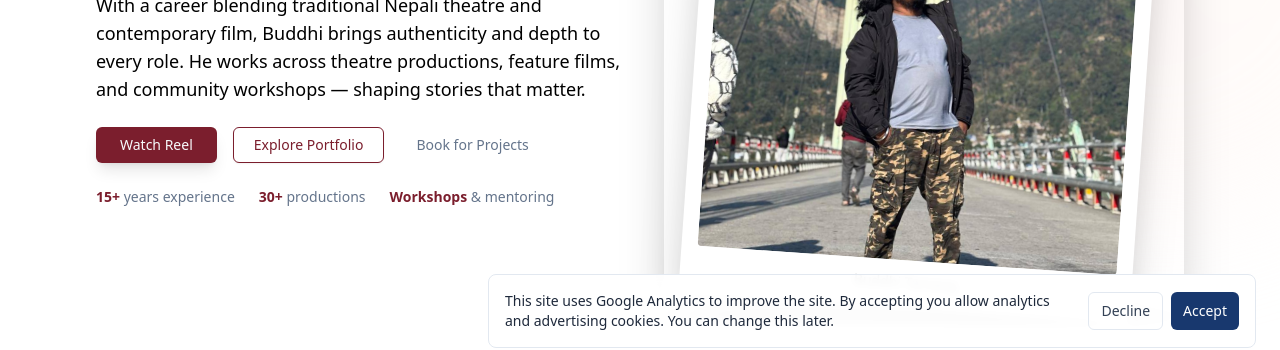
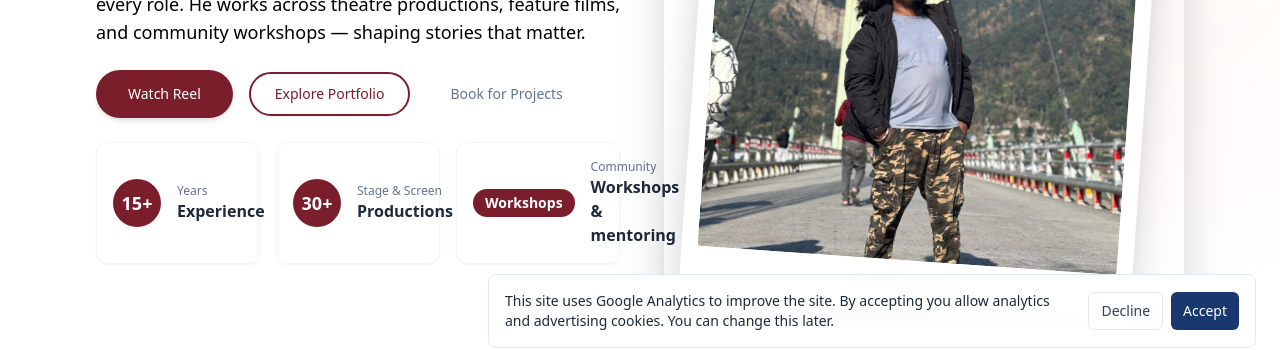
Before and after one commit to Saga-Infographics/Buddhi_tamang, a React (Vite) app in the folder project/: page / in a window 1280 px wide. Shown: the part 428-778 px from the top of the page. Built offline with nearby package versions, Linux system fonts and the light colour scheme; no server answers.

Commit message:
changes in layout and enhancement in frontend

```diff
--- a/project/src/components/ui/button.tsx
+++ b/project/src/components/ui/button.tsx
@@ -4,27 +4,27 @@ import * as React from "react";
 import { cn } from "../../lib/utils";
 
 const buttonVariants = cva(
-  "inline-flex items-center justify-center gap-2 whitespace-nowrap rounded-md text-sm font-medium transition-colors focus-visible:outline-none focus-visible:ring-1 focus-visible:ring-ring disabled:pointer-events-none disabled:opacity-50 [&_svg]:pointer-events-none [&_svg]:size-4 [&_svg]:shrink-0",
+  "inline-flex items-center justify-center gap-2 whitespace-nowrap rounded-full text-sm font-medium transition-colors transition-transform duration-200 transform-gpu focus-visible:outline-none focus-visible:ring-1 focus-visible:ring-ring disabled:pointer-events-none disabled:opacity-50 [&_svg]:pointer-events-none [&_svg]:size-4 [&_svg]:shrink-0",
   {
     variants: {
       variant: {
         default:
-          "bg-[#7B1E2C] text-white shadow hover:bg-[#6a1a26]",
+          "bg-[#7B1E2C] text-white shadow-md hover:bg-[#6a1a26] hover:shadow-lg hover:-translate-y-1",
         primary:
-          "bg-[#7B1E2C] text-white shadow-lg hover:bg-[#6a1a26]",
+          "bg-[#7B1E2C] text-white shadow-lg hover:bg-[#6a1a26] hover:shadow-xl hover:-translate-y-1",
         destructive:
           "bg-destructive text-destructive-foreground shadow-sm hover:bg-destructive/90",
         outline:
-          "border border-input bg-background shadow-sm hover:bg-[#7B1E2C]/10 hover:border-[#7B1E2C] hover:text-[#7B1E2C]",
+          "border-2 border-[#7B1E2C] bg-transparent text-[#7B1E2C] shadow-sm hover:bg-[#7B1E2C]/8 hover:text-white",
         secondary:
           "bg-secondary text-secondary-foreground shadow-sm hover:bg-secondary/80",
-        ghost: "hover:bg-[#7B1E2C]/10 hover:text-[#7B1E2C]",
+        ghost: "text-muted-foreground hover:bg-[#7B1E2C]/10 hover:text-[#7B1E2C]",
         link: "text-[#7B1E2C] underline-offset-4 hover:underline",
       },
       size: {
-        default: "h-9 px-4 py-2",
-        sm: "h-8 rounded-md px-3 text-xs",
-        lg: "h-10 rounded-md px-8",
+        default: "h-11 px-6",
+        sm: "h-9 px-3 text-xs",
+        lg: "h-12 px-8",
         icon: "h-9 w-9",
       },
     },
--- a/project/src/screens/Home/Home.tsx
+++ b/project/src/screens/Home/Home.tsx
@@ -33,28 +33,44 @@ export const Home = (): JSX.Element => {
               </p>
 
               <div className="flex flex-wrap items-center gap-4 mb-6">
-                <Button asChild className="bg-primary text-primary-foreground px-6 py-3 rounded-md shadow-lg hover:shadow-xl transition-transform hover:-translate-y-0.5">
+                <Button asChild size="lg">
                   <Link to="/media">Watch Reel</Link>
                 </Button>
 
-                <Button asChild variant="outline" className="border-primary text-primary hover:bg-primary/10 px-5 py-3 rounded-md">
+                <Button asChild variant="outline">
                   <Link to="/portfolio">Explore Portfolio</Link>
                 </Button>
 
-                <Button asChild variant="ghost" className="text-muted-foreground px-4 py-2">
+                <Button asChild variant="ghost">
                   <Link to="/contact">Book for Projects</Link>
                 </Button>
               </div>
 
-              <div className="flex flex-wrap gap-6 text-sm text-muted-foreground">
-                <div>
-                  <strong className="text-primary">15+</strong> years experience
+              <div className="mt-6 grid grid-cols-1 sm:grid-cols-3 gap-4">
+                <div className="flex items-center gap-4 bg-white/60 backdrop-blur-sm border border-slate-100 rounded-xl p-4 shadow-sm hover:shadow-lg transition-transform transform-gpu hover:-translate-y-1">
+                  <div className="flex-none w-12 h-12 rounded-full bg-[#7B1E2C] text-white flex items-center justify-center text-lg font-bold">15+</div>
+                  <div>
+                    <div className="text-xs text-slate-500">Years</div>
+                    <div className="text-sm md:text-base font-semibold text-slate-800">Experience</div>
+                  </div>
                 </div>
-                <div>
-                  <strong className="text-primary">30+</strong> productions
+
+                <div className="flex items-center gap-4 bg-white/60 backdrop-blur-sm border border-slate-100 rounded-xl p-4 shadow-sm hover:shadow-lg transition-transform transform-gpu hover:-translate-y-1">
+                  <div className="flex-none w-12 h-12 rounded-full bg-[#7B1E2C] text-white flex items-center justify-center text-lg font-bold">30+</div>
+                  <div>
+                    <div className="text-xs text-slate-500">Stage & Screen</div>
+                    <div className="text-sm md:text-base font-semibold text-slate-800">Productions</div>
+                  </div>
                 </div>
-                <div>
-                  <strong className="text-primary">Workshops</strong> & mentoring
+
+                <div className="flex items-center gap-4 bg-white/60 backdrop-blur-sm border border-slate-100 rounded-xl p-4 shadow-sm hover:shadow-lg transition-transform transform-gpu hover:-translate-y-1">
+                  <div className="flex-none">
+                    <span className="inline-block bg-[#7B1E2C] text-white text-sm font-semibold px-3 py-1 rounded-full">Workshops</span>
+                  </div>
+                  <div>
+                    <div className="text-xs text-slate-500">Community</div>
+                    <div className="text-sm md:text-base font-semibold text-slate-800">Workshops & mentoring</div>
+                  </div>
                 </div>
               </div>
             </div>
@@ -119,7 +135,7 @@ export const Home = (): JSX.Element => {
           </div>
 
           <div className="text-center mt-12">
-            <Button asChild className="bg-primary text-primary-foreground px-6 py-3 rounded-md">
+            <Button asChild size="lg">
               <Link to="/portfolio">See Full Portfolio</Link>
             </Button>
           </div>
@@ -134,10 +150,10 @@ export const Home = (): JSX.Element => {
               <h2 className="[font-family:'Playfair_Display',Helvetica] font-semibold text-3xl md:text-4xl mb-4">About Buddhi</h2>
               <p className="text-muted-foreground mb-6">Actor, theatre practitioner and mentor. Buddhi works with companies and communities to create performances that combine traditional Nepali forms with contemporary storytelling.</p>
               <div className="flex gap-4">
-                <Button asChild className="bg-primary text-primary-foreground px-6 py-3 rounded-md">
+                <Button asChild size="lg">
                   <Link to="/biography">Read Biography</Link>
                 </Button>
-                <Button asChild variant="outline" className="border-muted text-muted-foreground px-5 py-3 rounded-md">
+                <Button asChild variant="outline">
                   <Link to="/contact">Contact</Link>
                 </Button>
               </div>
```
